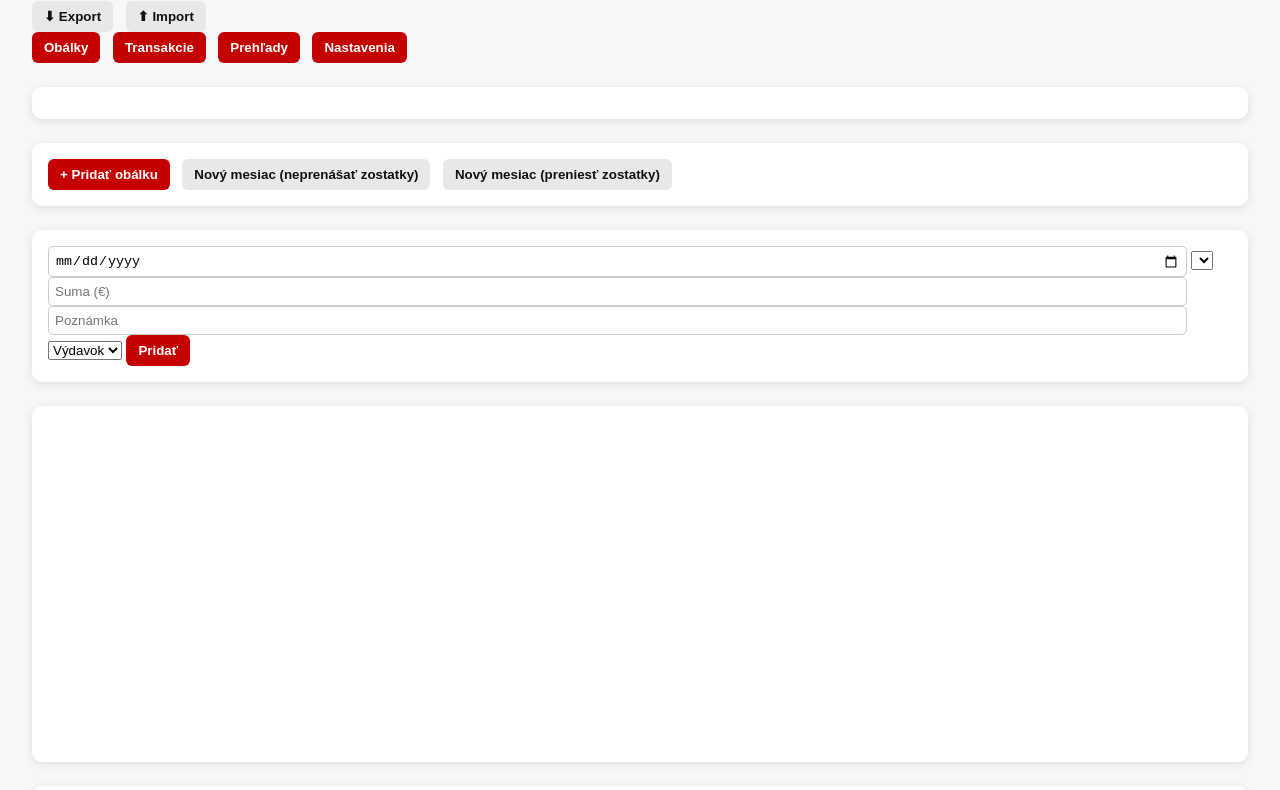
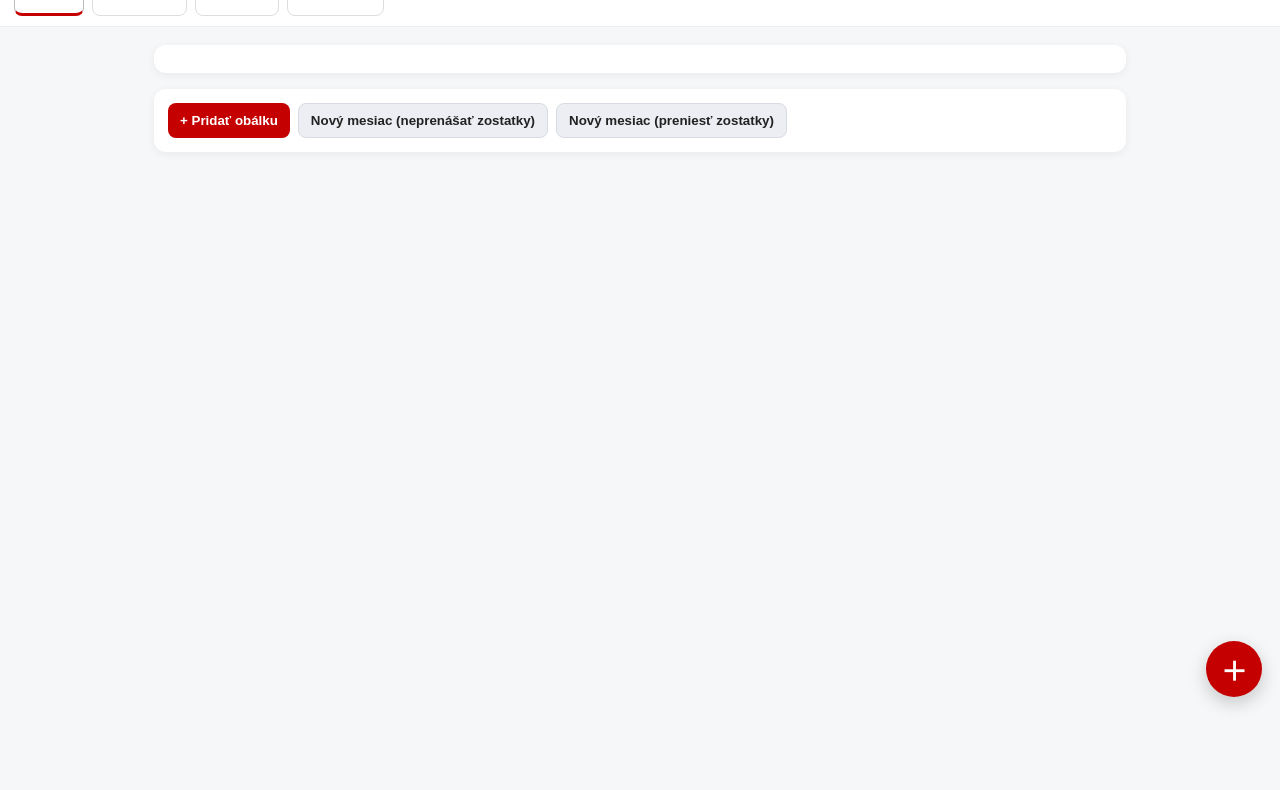
Before and after one commit to paspasto-oss/firemne_-financie, a plain HTML site: page index.html in a window 1280 px wide. Shown: the part 85-875 px from the top of the page. After the commit the page ends 800 px from the top, so only its background shows below. Drawn offline with Linux system fonts and the light colour scheme.

Commit message:
Refactor CSS with variables and modern styles

```diff
--- a/style.css
+++ b/style.css
@@ -1,49 +1,39 @@
-body {
-  font-family: Arial, sans-serif;
-  margin: 2rem;
-  background: #f6f7f9;
-  color: #111;
-}
-h1 {
-  color: #c40000;
-  margin-bottom: 1rem;
-}
-.card {
-  background: #fff;
-  padding: 1rem;
-  border-radius: 10px;
-  box-shadow: 0 2px 8px rgba(0,0,0,0.1);
-  margin-top: 1.5rem;
-}
-table {
-  width: 100%;
-  border-collapse: collapse;
-  margin-bottom: 1rem;
-}
-th, td {
-  border: 1px solid #ddd;
-  padding: 8px;
-  text-align: center;
-}
-th {
-  background: #c40000;
-  color: white;
-}
-input {
-  padding: 6px;
-  width: 95%;
-  border: 1px solid #ccc;
-  border-radius: 5px;
-}
-button {
-  padding: 8px 12px;
-  border: none;
-  border-radius: 6px;
-  font-weight: bold;
-  cursor: pointer;
-  background: #c40000;
-  color: white;
-  margin-right: 8px;
-}
-button:hover { opacity: 0.9; }
-button.secondary { background: #e8e8e8; color: #111; }
+:root { --red:#c40000; --bg:#f6f7f9; --ink:#111; }
+*{ box-sizing:border-box }
+body{ font-family: system-ui, -apple-system, Segoe UI, Roboto, Arial, sans-serif; margin:0; background:var(--bg); color:var(--ink); }
+.top{ position:sticky; top:0; z-index:5; background:#fff; border-bottom:1px solid #e6e6e6; padding:10px 14px; display:flex; align-items:center; justify-content:space-between; }
+.top h1{ margin:0; color:var(--red); font-size:20px; }
+.actions button{ margin-left:6px }
+
+.tabs{ display:flex; gap:8px; padding:10px 14px; background:#fff; border-bottom:1px solid #eee; position:sticky; top:56px; z-index:4 }
+.tabs button{ padding:8px 12px; border:1px solid #ddd; background:#fff; border-radius:8px; }
+.tabs button.active{ border-color:#bbb; border-bottom:3px solid var(--red); font-weight:700 }
+
+main{ max-width:1000px; margin:18px auto; padding:0 14px }
+.card{ background:#fff; border-radius:12px; box-shadow:0 2px 10px rgba(0,0,0,.06); padding:14px; margin-bottom:16px }
+.hidden{ display:none }
+.row{ display:flex; gap:8px; flex-wrap:wrap; }
+
+button{ padding:9px 12px; border:0; border-radius:8px; background:var(--red); color:#fff; font-weight:700; cursor:pointer }
+button.secondary{ background:#eceef3; color:#222; border:1px solid #d8dbe2 }
+button.danger{ background:#c62828 }
+input, select{ padding:9px 10px; border:1px solid #d8dbe2; border-radius:8px; background:#fafbfc }
+
+.summary{ display:flex; flex-wrap:wrap; gap:12px; align-items:center; }
+.summary .pill{ background:#eceef3; padding:8px 12px; border-radius:999px; font-weight:700; }
+.summary .ok{ color:#0a7a1f } .summary .bad{ color:#b00020 }
+
+.envelopes{ display:grid; grid-template-columns: repeat(auto-fill, minmax(260px,1fr)); gap:12px }
+.env{ border:1px solid #eee; border-radius:12px; padding:12px }
+.env h3{ margin:0 0 6px 0; display:flex; justify-content:space-between; align-items:center }
+.env .bar{ height:10px; border-radius:999px; background:#eee; overflow:hidden }
+.env .bar > span{ display:block; height:100%; background:linear-gradient(90deg, #ff8a80, #66bb6a); }
+
+.txform{ display:grid; grid-template-columns: repeat(auto-fit, minmax(150px,1fr)); gap:8px; margin-bottom:10px }
+.txlist .tx{ display:grid; grid-template-columns: 110px 1fr 120px 120px; gap:8px; padding:8px; border-bottom:1px solid #eee }
+.txlist .tx .amt.expense{ color:#b00020; font-weight:700 }
+.txlist .tx .amt.income{ color:#0a7a1f; font-weight:700 }
+
+.muted{ color:#666; font-size:13px }
+
+#fab{ position:fixed; right:18px; bottom:18px; width:56px; height:56px; border-radius:50%; font-size:26px; display:grid; place-items:center; box-shadow:0 6px 18px rgba(0,0,0,.2) }
```
